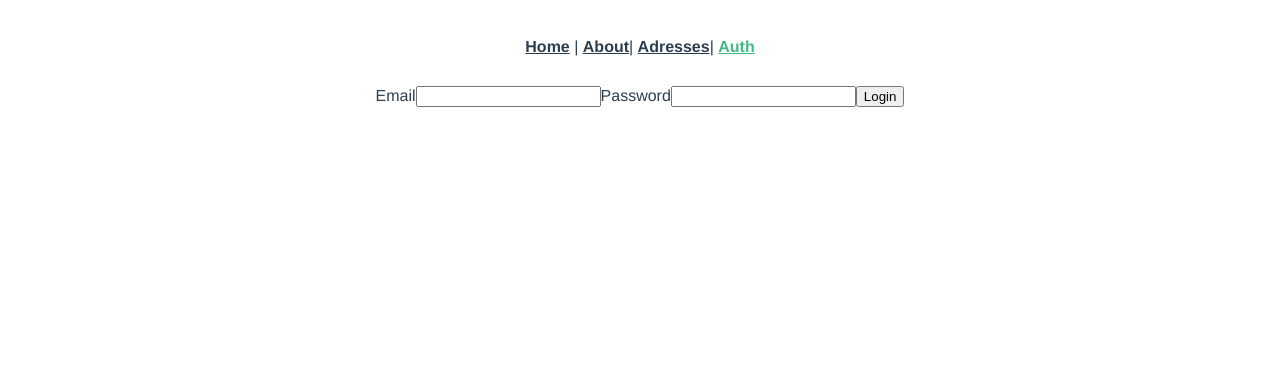
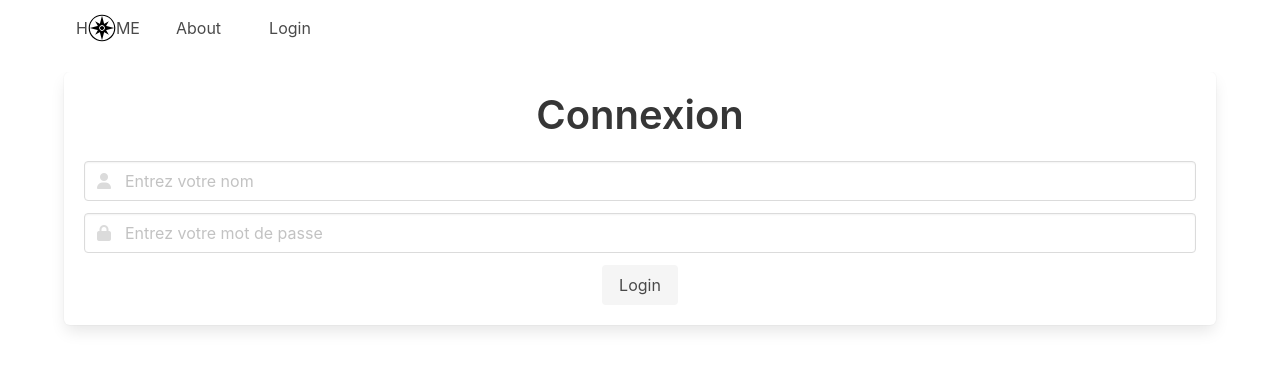
Before and after one commit to GaelleEK/coo-gps, a Vue app: page /login in a window 1280 px wide. Shown: the top 370 px of the page. Built offline with nearby package versions, Linux system fonts and the light colour scheme.

Commit message:
add user

```diff
--- a/public/index.html
+++ b/public/index.html
@@ -5,6 +5,7 @@
     <meta http-equiv="X-UA-Compatible" content="IE=edge">
     <meta name="viewport" content="width=device-width,initial-scale=1.0">
     <link rel="icon" href="<%= BASE_URL %>favicon.ico">
+    <link rel="stylesheet" href="https://cdn.jsdelivr.net/npm/bulma@0.9.2/css/bulma.min.css">
     <title><%= htmlWebpackPlugin.options.title %></title>
   </head>
   <body>
@@ -13,5 +14,6 @@
     </noscript>
     <div id="app"></div>
     <!-- built files will be auto injected -->
+    <script src="https://kit.fontawesome.com/07dfb61637.js" crossorigin="anonymous"></script>
   </body>
 </html>
--- a/src/App.vue
+++ b/src/App.vue
@@ -1,34 +1,23 @@
 <template>
-  <div id="app">
-    <div id="nav">
-      <router-link to="/">Home</router-link> |
-      <router-link to="/about">About</router-link>|
-      <router-link to="/adresse">Adresses</router-link>|
-      <router-link to="/login">Auth</router-link>
-    </div>
-    <router-view/>
+  <div class="container">
+    <Navigation/>
   </div>
 </template>
 
-<style lang="scss">
-#app {
-  font-family: Avenir, Helvetica, Arial, sans-serif;
-  -webkit-font-smoothing: antialiased;
-  -moz-osx-font-smoothing: grayscale;
-  text-align: center;
-  color: #2c3e50;
-}
-
-#nav {
-  padding: 30px;
-
-  a {
-    font-weight: bold;
-    color: #2c3e50;
-
-    &.router-link-exact-active {
-      color: #42b983;
+<script>
+import Navigation from './components/Nav.vue'
+export default {
+  components: { Navigation },
+  name: "App",
+  data() {
+    return {
+      authenticated: false,
+      account : {
+        username: 'test',
+        password: 'password',
+        errorMessage: ''
+      }
     }
   }
 }
-</style>
+</script>
--- a/src/components/AuthUser.vue
+++ /dev/null
@@ -1,44 +0,0 @@
-<template>
-    <div>
-        <LoginForm @submit="login"/>
-    </div>
-</template>
-
-<script>
-import LoginForm from './LoginForm'
-
-const users = [
-    {
-        email: 'john@doe.com',
-        password: 'john1',
-        isLog: false
-    },
-    {
-        email: 'jane@doe.com',
-        password: 'jane2',
-        isLog: false
-    }
-]
-
-export default {
-    name: 'AuthUser',
-    components: { LoginForm },
-    data() {
-        return {
-            alert: '',
-            newAdresse: '',
-            user: null,
-            errorMessage: '',
-            users: users
-        }
-    },
-    methods: {
-        login(email, password) {
-            console.log(this.user)
-            this.user = users.find(user => user.email === email && user.password === password)
-            this.user.isLog = true
-            this.errorMessage = this.user ? '' : "Authentification échouée réessayez"
-        }
-    }
-}
-</script>
--- a/src/components/HelloWorld.vue
+++ b/src/components/HelloWorld.vue
@@ -1,34 +1,6 @@
 <template>
   <div class="hello">
     <h1>{{ msg }}</h1>
-    <p>
-      For a guide and recipes on how to configure / customize this project,<br>
-      check out the
-      <a href="https://cli.vuejs.org" target="_blank" rel="noopener">vue-cli documentation</a>.
-    </p>
-    <h3>Installed CLI Plugins</h3>
-    <ul>
-      <li><a href="https://github.com/vuejs/vue-cli/tree/dev/packages/%40vue/cli-plugin-babel" target="_blank" rel="noopener">babel</a></li>
-      <li><a href="https://github.com/vuejs/vue-cli/tree/dev/packages/%40vue/cli-plugin-router" target="_blank" rel="noopener">router</a></li>
-      <li><a href="https://github.com/vuejs/vue-cli/tree/dev/packages/%40vue/cli-plugin-vuex" target="_blank" rel="noopener">vuex</a></li>
-      <li><a href="https://github.com/vuejs/vue-cli/tree/dev/packages/%40vue/cli-plugin-eslint" target="_blank" rel="noopener">eslint</a></li>
-    </ul>
-    <h3>Essential Links</h3>
-    <ul>
-      <li><a href="https://vuejs.org" target="_blank" rel="noopener">Core Docs</a></li>
-      <li><a href="https://forum.vuejs.org" target="_blank" rel="noopener">Forum</a></li>
-      <li><a href="https://chat.vuejs.org" target="_blank" rel="noopener">Community Chat</a></li>
-      <li><a href="https://twitter.com/vuejs" target="_blank" rel="noopener">Twitter</a></li>
-      <li><a href="https://news.vuejs.org" target="_blank" rel="noopener">News</a></li>
-    </ul>
-    <h3>Ecosystem</h3>
-    <ul>
-      <li><a href="https://router.vuejs.org" target="_blank" rel="noopener">vue-router</a></li>
-      <li><a href="https://vuex.vuejs.org" target="_blank" rel="noopener">vuex</a></li>
-      <li><a href="https://github.com/vuejs/vue-devtools#vue-devtools" target="_blank" rel="noopener">vue-devtools</a></li>
-      <li><a href="https://vue-loader.vuejs.org" target="_blank" rel="noopener">vue-loader</a></li>
-      <li><a href="https://github.com/vuejs/awesome-vue" target="_blank" rel="noopener">awesome-vue</a></li>
-    </ul>
   </div>
 </template>
 
--- /dev/null
+++ b/src/components/Login.vue
@@ -0,0 +1,57 @@
+<template>
+    <div class="block">
+        <div class="box">
+            <h1 class="title is-2">Connexion</h1>
+            <p v-if="errorMessage" class="help is-danger">{{ errorMessage }}</p>
+            <div class="field">
+                <div class="control has-icons-left has-icons-right">
+                    <input class="input" type="text" name="username" v-model="input.username" placeholder="Entrez votre nom">
+                    <span class="icon is-small is-left">
+                        <i class="fas fa-user"></i>
+                    </span>
+                </div>
+            </div>
+            <div class="field">
+                <div class="control has-icons-left has-icons-right">
+                    <input type="password" class="input" name="password" v-model="input.password" placeholder="Entrez votre mot de passe" @keyup.enter="login()">
+                    <span class="icon is-small is-left">
+                        <i class="fas fa-lock"></i>
+                    </span>
+                </div>
+            </div>
+            <button type="button" class="button is-light" @click.native="login">Login</button>
+        </div>
+    </div>
+</template>
+
+<script>
+export default {
+    name: 'login',
+    data() {
+        return {
+            input: {
+                username: '',
+                password: ''
+            },
+            errorMessage: ''
+        }
+    },
+    methods: {
+        login() {
+            if (this.input.username != '' && this.input.password != '') {
+                if (this.input.username == this.$parent.account.username && this.input.password == this.$parent.account.password) {
+                    this.$emit("authenticated", true)
+                    this.$router.replace({ name : "Adresse"})
+                } else {
+                    this.errorMessage = "Le nom et/ou le mot de passe sont incorrects"
+                }
+            } else {
+                this.errorMessage = "Vous n'êtes pas enregistré"
+            }
+            }
+
+    }
+}
+</script>
+<style lang="scss">
+</style>
--- a/src/components/LoginForm.vue
+++ /dev/null
@@ -1,30 +0,0 @@
-<template>
-    <form @submit.prevent="submit()">
-        <label for="email">Email</label>
-        <input type="email" v-model="email" />
-        <label for="password">Password</label>
-        <input type="password" v-model="password" />
-        <button type="submit" @submit="login">Login</button>
-    </form>
-</template>
-
-<script>
-export default {
-    name: 'login',
-    data() {
-        return {
-            email: '',
-            password: ''
-        }
-    },
-    methods: {
-        submit() {
-            this.$emit("submit", {
-                email: this.email,
-                password: this.password
-            })
-            }
-
-    }
-}
-</script>
--- /dev/null
+++ b/src/components/Nav.vue
@@ -0,0 +1,57 @@
+<template>
+<div id="nav">
+    <nav class="navbar has-text-centered pb-4">
+        <div class="navbar-menu">
+            <router-link class="navbar-item" to="/" exact-path>
+                <p class="level-item">H<img src="../assets/compass1.svg">ME</p>
+            </router-link>
+
+            <div class="navbar-item">
+                <router-link to="/about" class="navbar-item" exact-path>About</router-link>
+            </div>
+            <div class="navbar-item" v-if="!authenticated">
+                <router-link class="navbar-item" to="/login" exact-path>Login</router-link>
+            </div>
+            <div class="navbar-item" v-else>
+                <div v-if="authenticated">
+                    <router-link to="/adresse" exact-path>Adresse</router-link>
+                </div>
+                <router-link class="navbar-item" to="/login" @click="logout" exact-path replace>Logout</router-link>
+            </div>
+        </div>
+    </nav>
+        <router-view class="container has-text-centered " @authenticated="setAuthenticated"/>
+</div>
+</template>
+<script>
+export default {
+    name: 'navigation',
+    data() {
+        return {
+             authenticated: false,
+             account : {
+                username: 'test',
+                password: 'password',
+                errorMessage: ''
+      }
+        }
+    },
+    methods: {
+        setAuthenticated(status) {
+            this.authenticated = status
+        },
+        logout() {
+            this.authenticated = false
+        }
+    },
+    mounted() {
+        if (!this.authenticated && this.$route.path == '/adresse') {
+            console.log(this.$route.path)
+            this.$router.replace({ name: 'Home'})
+        }
+    },
+}
+</script>
+<style lang="scss">
+
+</style>
--- a/src/router/index.js
+++ b/src/router/index.js
@@ -18,7 +18,7 @@ const routes = [
   {
     path: '/login',
     name: 'login',
-    component: () => import(/* webpackChunkName: "login" */ '../components/LoginForm.vue')
+    component: () => import(/* webpackChunkName: "login" */ '../components/Login.vue')
   },
   {
     path: '/about',
@@ -26,7 +26,7 @@ const routes = [
     // route level code-splitting
     // this generates a separate chunk (about.[hash].js) for this route
     // which is lazy-loaded when the route is visited.
-    component: () => import(/* webpackChunkName: "authUser" */ '../components/AuthUser.vue')
+    component: () => import(/* webpackChunkName: "about" */ '../views/About.vue')
   }
 ]
 
--- a/src/views/Home.vue
+++ b/src/views/Home.vue
@@ -1,7 +1,6 @@
 <template>
   <div class="home">
-    <img alt="Vue logo" src="../assets/logo.png">
-    <HelloWorld msg="Welcome to Your Vue.js App"/>
+    <HelloWorld msg="Bienvenue dans le monde des coordonnées GPS"/>
   </div>
 </template>
 
```
Also changed, not shown: src/authentification.js (deleted, +0 -23 lines), src/classes/Adresse.js (deleted, +0 -59 lines), src/classes/IncrementId.js (deleted, +0 -11 lines), src/assets/compass1.svg (added), src/assets/logo.png (deleted).
